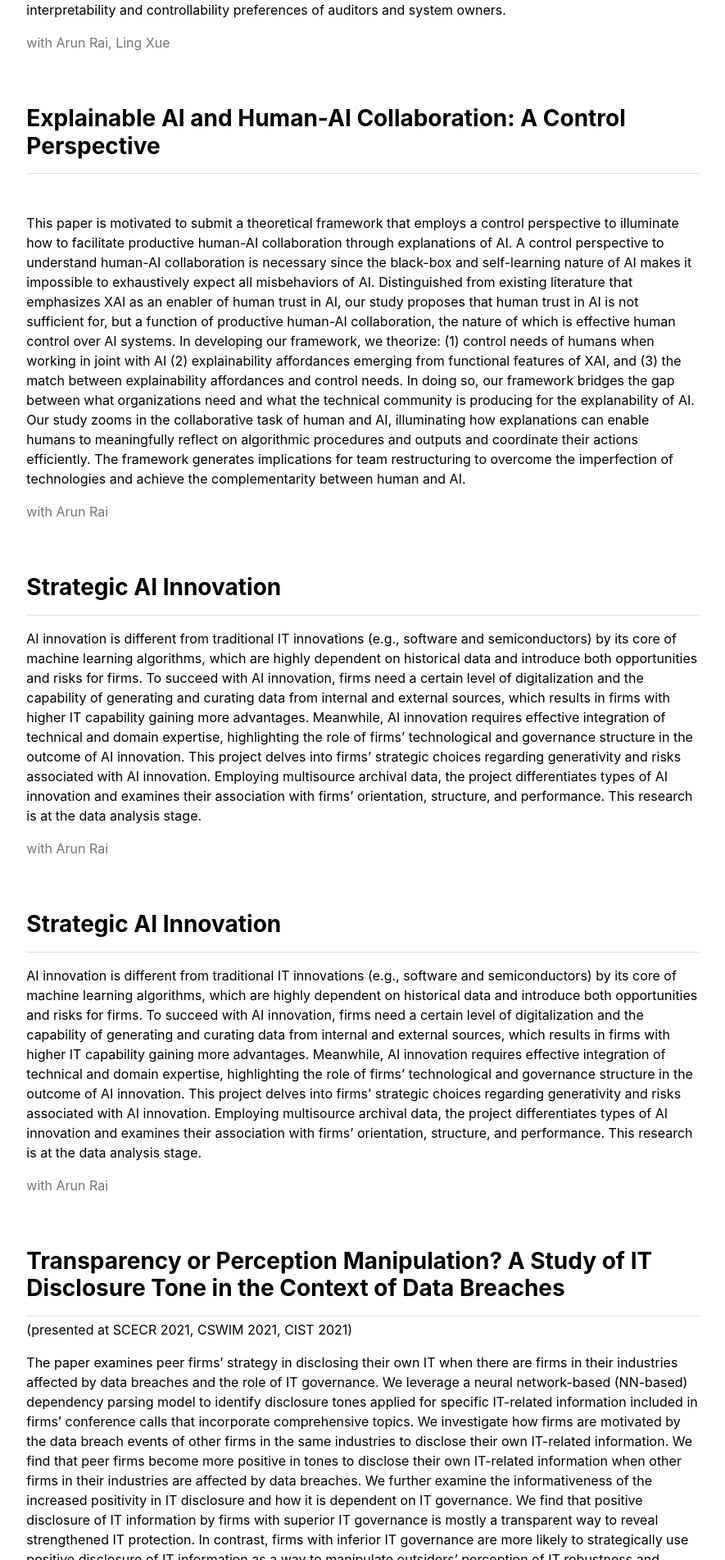
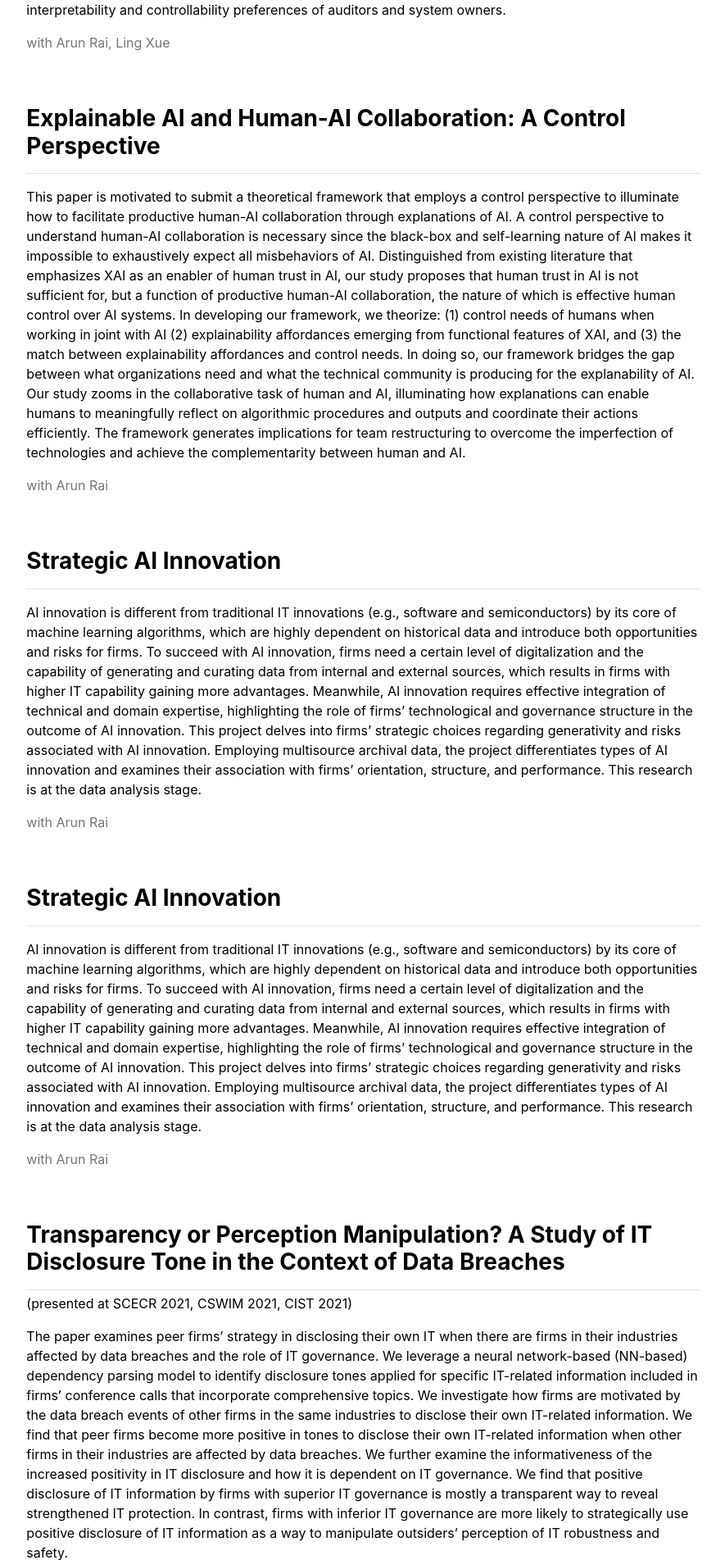
Before and after one commit to jingtianIS/jingtianIS.github.io, a Jekyll site: the page built from research.md, in a window 1280 px wide. Shown: the part 713-2616 px from the top of the page at 82% size, without its empty margins (197-1082 px from the left). Built offline with Jekyll 4.4.1, drawn with Linux system fonts in a browser that asks for light colours.

Commit message:
Update research.html

```diff
--- a/_includes/research.html
+++ b/_includes/research.html
@@ -11,7 +11,7 @@
 
 <div class="row g-5 mb-5">
   <div class="col-md-12">
-    <h3 class="fw-bold border-bottom pb-3 mb-5">Explainable AI and Human-AI Collaboration: A Control Perspective</h3>
+    <h3 class="fw-bold border-bottom pb-3 mb-3">Explainable AI and Human-AI Collaboration: A Control Perspective</h3>
 
     <p>This paper is motivated to submit a theoretical framework that employs a control perspective to illuminate how to facilitate productive human-AI collaboration through explanations of AI. A control perspective to understand human-AI collaboration is necessary since the black-box and self-learning nature of AI makes it impossible to exhaustively expect all misbehaviors of AI. Distinguished from existing literature that emphasizes XAI as an enabler of human trust in AI, our study proposes that human trust in AI is not sufficient for, but a function of productive human-AI collaboration, the nature of which is effective human control over AI systems. In developing our framework, we theorize: (1) control needs of humans when working in joint with AI (2) explainability affordances emerging from functional features of XAI, and (3) the match between explainability affordances and control needs. In doing so, our framework bridges the gap between what organizations need and what the technical community is producing for the explanability of AI. Our study zooms in the collaborative task of human and AI, illuminating how explanations can enable humans to meaningfully reflect on algorithmic procedures and outputs and coordinate their actions efficiently. The framework generates implications for team restructuring to overcome the imperfection of technologies and achieve the complementarity between human and AI.</p>
 
```
